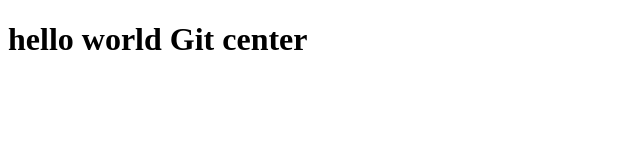
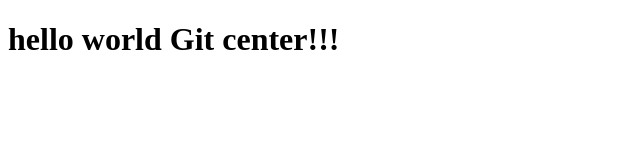
Before and after one commit to owner6/git-course, a plain HTML site: page index.html in a window 1280 px wide. Shown: the full height of the page, 0-640 px from the left. Drawn offline with Linux system fonts and the light colour scheme.

Commit message:
changing the name of the school refinement

```diff
--- a/index.html
+++ b/index.html
@@ -7,7 +7,7 @@
     <title>git courses</title>
 </head>
 <body>
-    <h1>hello world Git center</h1>
+    <h1>hello world Git center!!!</h1>
 </body>
 <script> src="scrypt.js"</script>
 </html>
```
